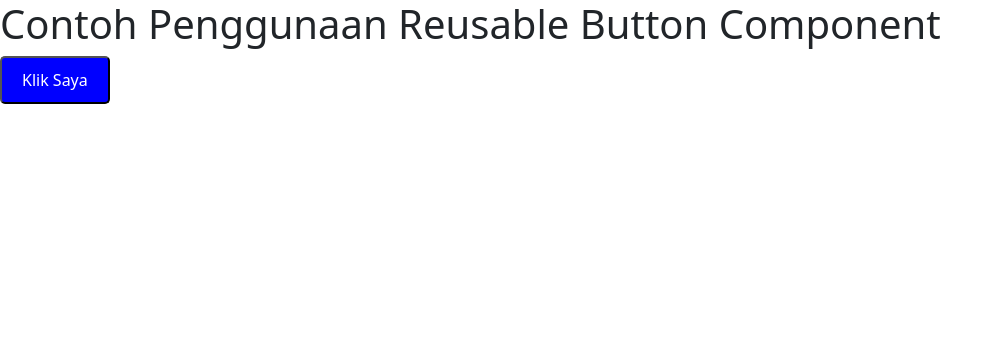
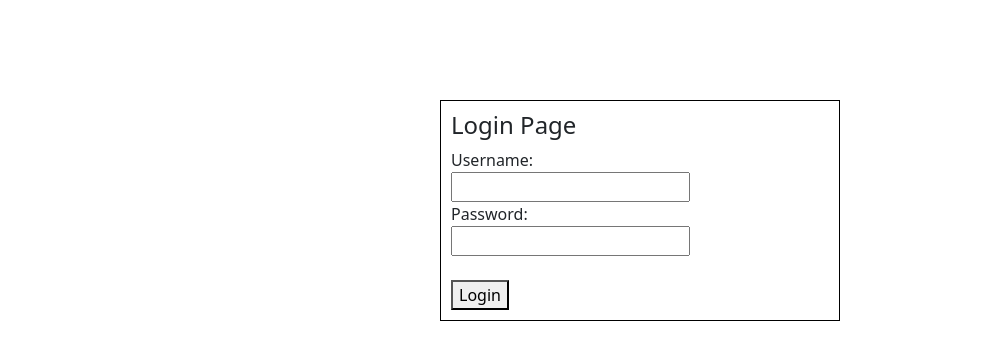
Before and after one commit to yuliantocode93/React-Materi-Dasar-Eduwork, a React (Create React App) app: page / in a window 1280 px wide. Shown: the top 360 px of the page, without its empty margins (0-1003 px from the left). Built offline with nearby package versions, Linux system fonts and the light colour scheme.

Commit message:
add validation and fixing code

```diff
--- a/src/App.js
+++ b/src/App.js
@@ -4,11 +4,12 @@ import Component from "./Components";
 import Styling from "./Styling";
 import Bootstrap from "./Styling/Bootstrap";
 import Reusable from "./reusable-component";
+import Rendering from "./Rendering";
 
 function App() {
   return (
     <div className="App">
-      <Reusable />
+      <Form />
     </div>
   );
 }
--- /dev/null
+++ b/src/Form/Pembahasan/Validation.jsx
@@ -0,0 +1,54 @@
+import React from "react";
+
+const Input = ({ label, type, name, onChange }) => {
+  return (
+    <div>
+      <label>
+        {label}:
+        <br />
+        <input type={type} name={name} onChange={(e) => onChange(e.target.value)} />
+        <br />
+      </label>
+    </div>
+  );
+};
+
+class Validation extends React.Component {
+  state = {
+    username: "",
+    password: "",
+  };
+
+  handleSubmit = (e) => {
+    e.preventDefault();
+    alert(`
+      username: ${this.state.username},
+      password: ${this.state.password}
+    `);
+    this.setState({
+      username: "",
+      password: "",
+    });
+  };
+  render() {
+    const style = {
+      width: "400px",
+      margin: "100px auto 0",
+      border: "1px solid black",
+      padding: "10px",
+    };
+    return (
+      <div style={style}>
+        <h4>Login Page</h4>
+        <form onSubmit={this.handleSubmit}>
+          <Input label="Username" type="text" name="username" onChange={(Value) => this.setState({ username: Value })} />
+          <Input label="Password" type="password" name="password" onChange={(Value) => this.setState({ password: Value })} />
+          <br />
+          <button type="submit">Login</button>
+        </form>
+      </div>
+    );
+  }
+}
+
+export default Validation;
--- a/src/Form/index.jsx
+++ b/src/Form/index.jsx
@@ -1,9 +1,10 @@
 import React from "react";
 import FormElement from "./Pembahasan/FormElement";
+import Validation from "./Pembahasan/Validation";
 
 class Form extends React.Component {
   render() {
-    return <FormElement />;
+    return <Validation />;
   }
 }
 
--- a/src/Rendering/pembahasan/List.jsx
+++ b/src/Rendering/pembahasan/List.jsx
@@ -2,7 +2,7 @@ import React from "react";
 
 class List extends React.Component {
   state = {
-    users: ["a", "b", "c"],
+    users: ["a", "b", "c", "d", "e"],
   };
   render() {
     return (
--- a/src/Rendering/pembahasan/Variable.jsx
+++ b/src/Rendering/pembahasan/Variable.jsx
@@ -6,6 +6,7 @@ class Variable extends React.Component {
     b: true,
     c: "",
     d: 0,
+    e: "",
   };
   render() {
     return (
```
Also changed, not shown: src/Form/Pembahasan/FormElement.jsx (line endings or trailing spaces).
